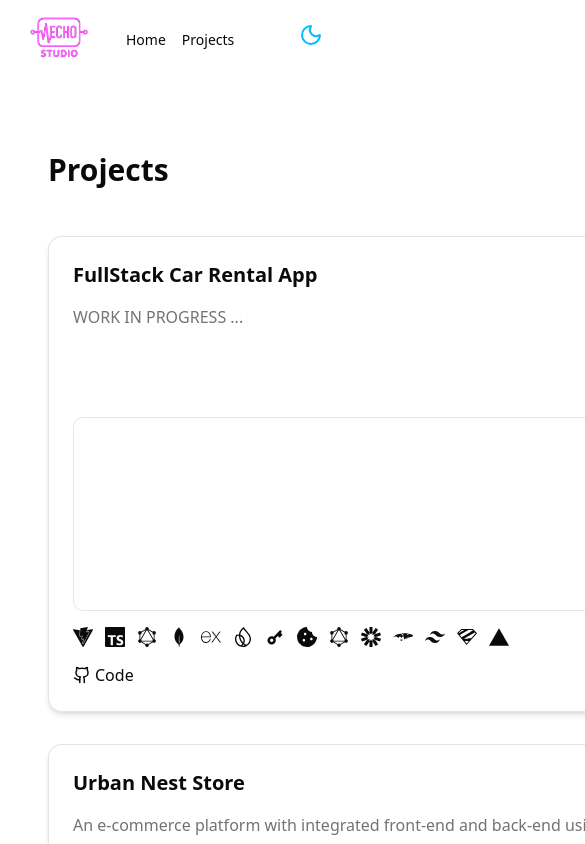
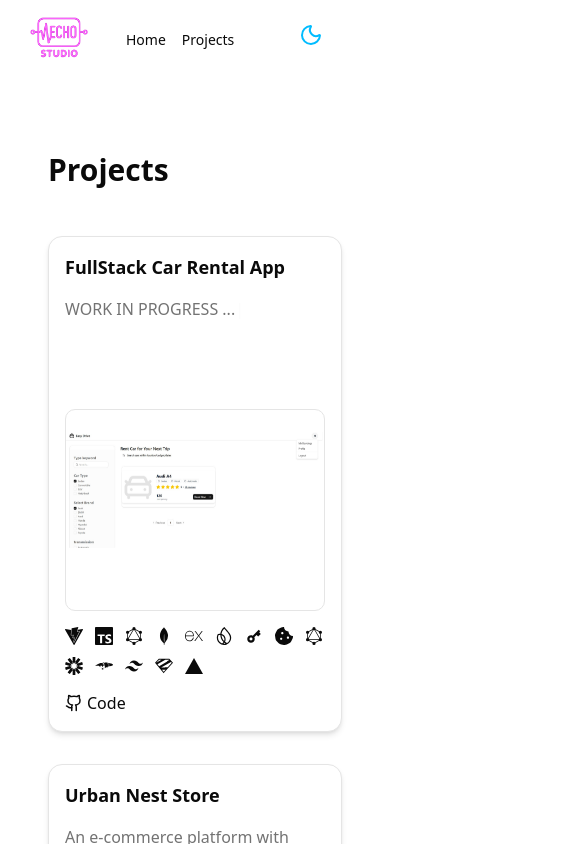
Before and after one commit to Mohamad-Gh/MyPortfolio, a React (Vite) app: page /projects in a window 390 px wide. Shown: the top 844 px of the page, 585 px wide, since content can reach past the window. Built offline with nearby package versions, Linux system fonts and the light colour scheme.

Commit message:
made project page responsive for smaller screens and change the margin of the image to separate dots with image in the carousel

```diff
--- a/src/components/ProjectCard.tsx
+++ b/src/components/ProjectCard.tsx
@@ -186,12 +186,12 @@ export default function ProjectCard({
   repoUrl,
 }: ProjectType) {
   return (
-    <div className="border rounded-xl p-6 space-y-4 bg-card shadow-md hover:shadow-lg transition-shadow">
-      <h2 className="text-xl font-semibold">{title}</h2>
+    <div className="border rounded-xl p-4 sm:p-6 space-y-4 bg-card shadow-md hover:shadow-lg transition-shadow">
+      <h2 className="text-lg sm:text-xl font-semibold">{title}</h2>
       {description === "work in progress ..." ? (
         <TypingText text={description} />
       ) : (
-        <p className=" h-24 text-muted-foreground line-clamp-4">
+        <p className=" text-muted-foreground line-clamp-3 sm:line-clamp-4">
           {description}
         </p>
       )}
@@ -211,7 +211,7 @@ export default function ProjectCard({
               <img
                 src={imgSrc}
                 alt={`${title} image ${idx + 1}`}
-                className="w-full h-48 object-cover"
+                className="w-full h-40 sm:h-48 md:h-56 object-contain mb-10"
               />
             </SwiperSlide>
           ))}
@@ -226,7 +226,7 @@ export default function ProjectCard({
             return Icon ? (
               <Tooltip key={i}>
                 <TooltipTrigger asChild>
-                  <span className="text-xl" aria-label={tech.name}>
+                  <span className="text-lg sm:text-xl" aria-label={tech.name}>
                     <Icon />
                   </span>
                 </TooltipTrigger>
@@ -247,7 +247,7 @@ export default function ProjectCard({
       </div>
 
       {/* Links */}
-      <div className="flex gap-4 mt-4">
+      <div className="flex flex-wrap gap-2 sm:gap-4 mt-4">
         {repoUrl && (
           <a
             href={repoUrl}
--- a/src/pages/ProjectsPage.tsx
+++ b/src/pages/ProjectsPage.tsx
@@ -13,7 +13,7 @@ export default function Projects() {
   return (
     <main className="px-6 py-12 space-y-12">
       <h1 className="text-3xl font-bold">Projects</h1>
-      <div className="grid gap-8 md:grid-cols-2">
+      <div className="grid gap-8 grid-cols-1 md:grid-cols-2">
         {projects.map((project) => (
           <ProjectCard key={project.id} {...project} />
         ))}
```
